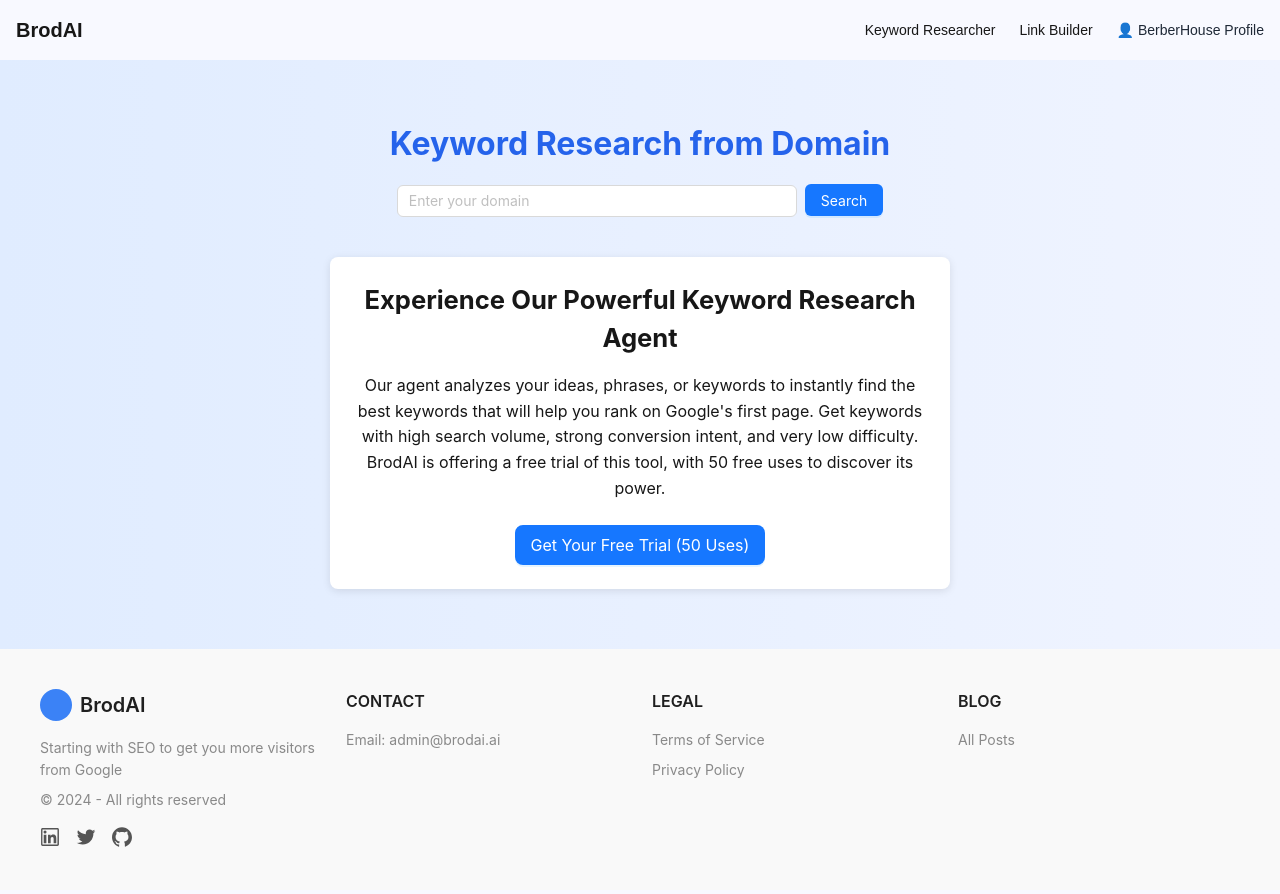
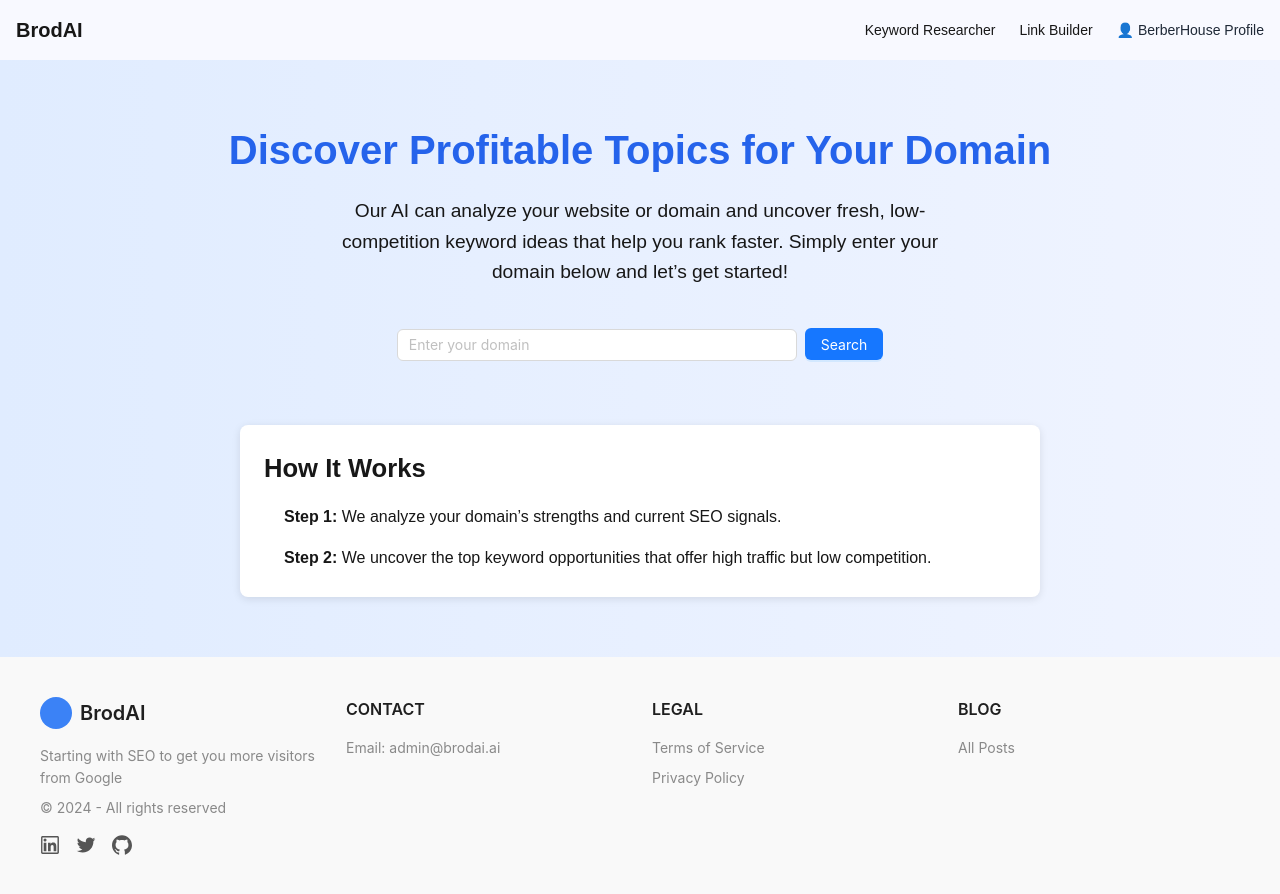
Before and after one commit to aavianna258/BrodAI, a Next.js app in the folder src/frontend/: page /keyword-research in a window 1280 px wide. Shown: the top 894 px of the page. Built offline with nearby package versions, Linux system fonts and the light colour scheme.

Commit message:
improved kwd research page

```diff
--- a/src/frontend/app/demo-agent/page.tsx
+++ b/src/frontend/app/demo-agent/page.tsx
@@ -117,7 +117,7 @@
             }}
           >
             <TopicsDisplay domain={domain} topics={fakeTopics} />
-            <ArticlesCarousel articles={fakeArticles} />
+            {/* <ArticlesCarousel articles={fakeArticles} /> */}
             <CTASection domain={domain} />
           </motion.div>
         )}
--- a/src/frontend/app/keyword-research/page.tsx
+++ b/src/frontend/app/keyword-research/page.tsx
@@ -1,18 +1,13 @@
 // app/keyword-research/page.tsx or pages/keyword-research.tsx
-'use client'; // for Next.js 13 with App Router
-
 'use client';
 
-import { useTypewriter, Cursor } from 'react-simple-typewriter';
-
 import React, { useState } from 'react';
+import { useRouter } from 'next/navigation';
 import { Row, Col, Input, Button, Spin, message, Table } from 'antd';
 import { motion } from 'framer-motion';
 import { LoadingOutlined } from '@ant-design/icons';
-import { fetchKeywords, fetchDomain, IBrodAIKeyword } from '@/components/keyword-research/KeywordResearchService';
-import { useRouter } from 'next/navigation';
 
-
+import { fetchKeywords, IBrodAIKeyword } from '@/components/keyword-research/KeywordResearchService';
 
 export default function KeywordResearchPage() {
   const [mainKeyword, setMainKeyword] = useState('');
@@ -20,30 +15,28 @@
   const [loading, setLoading] = useState(false);
   const [keywords, setKeywords] = useState<IBrodAIKeyword[]>([]);
 
+  const router = useRouter();
   const spinnerIcon = <LoadingOutlined style={{ fontSize: 28 }} spin />;
 
-
-  const handleSearch = async () => {
+  async function handleSearch() {
     if (!mainKeyword.trim()) {
       message.warning('Please enter a valid domain.');
       return;
     }
     setLoading(true);
     setKeywords([]);
+
     try {
       const data = await fetchKeywords(mainKeyword);
       setKeywords(data);
     } catch (error: any) {
-      message.error(error.message || 'Error fetching domain');
+      message.error(error.message || 'Error fetching keywords');
     } finally {
       setLoading(false);
     }
-  };
-
-  const router = useRouter();
+  }
 
   function handleWriteArticle(keyword: string) {
-    // On peut pousser vers /create-article en passant la query `keyword`
     router.push(`/create-article?keyword=${encodeURIComponent(keyword)}`);
   }
 
@@ -57,16 +50,10 @@
       title: 'Actions',
       key: 'actions',
       render: (text: any, record: IBrodAIKeyword) => (
-        // Exemple avec Link :
-        // <Link href={`/create-article?keyword=${encodeURIComponent(record.keyword)}`}>
-        //   <Button type="primary">Write an article</Button>
-        // </Link>
-
-        // OU exemple avec un handleWriteArticle :
         <Button type="primary" onClick={() => handleWriteArticle(record.keyword)}>
           Write an article
         </Button>
-      )
+      ),
     },
   ];
 
@@ -75,27 +62,35 @@
       style={{
         padding: '60px 20px',
         textAlign: 'center',
-        minHeight: '70vh', // Reduced to avoid a very tall layout initially
+        minHeight: '70vh',
         background: 'linear-gradient(90deg, #e0ecff 0%, #f0f4ff 100%)',
       }}
     >
-      <Row justify="center">
-        <Col xs={24} sm={20} md={14} lg={12}>
-          <motion.h2
+      {/* 1) Title + Intro (from demo_agent’s “HeroSection”-like content) */}
+      <motion.div
         initial={{ opacity: 0, y: -15 }}
         animate={{ opacity: 1, y: 0 }}
         transition={{ duration: 0.6 }}
-            style={{
-              fontSize: '2rem',
-              color: '#2563EB',
-              marginBottom: '16px',
-              fontWeight: 'bold',
-            }}
+        style={{ marginBottom: '40px' }}
       >
-            Keyword Research from Domain
-          </motion.h2>
+        <h1 style={{ fontSize: '2.5rem', color: '#2563EB', fontWeight: 'bold', marginBottom: '16px' }}>
+          Discover Profitable Topics for Your Domain
+        </h1>
+        <p style={{ fontSize: '1.2rem', lineHeight: 1.6, maxWidth: 600, margin: '0 auto' }}>
+          Our AI can analyze your website or domain and uncover fresh, low-competition keyword ideas
+          that help you rank faster. Simply enter your domain below and let’s get started!
+        </p>
+      </motion.div>
 
-          <div style={{ marginBottom: 24 }}>
+      {/* 2) Existing Input + Table Section */}
+      <Row justify="center">
+        <Col xs={24} sm={20} md={14} lg={12}>
+          <motion.div
+            initial={{ opacity: 0, y: -10 }}
+            animate={{ opacity: 1, y: 0 }}
+            transition={{ duration: 0.6 }}
+            style={{ marginBottom: 24 }}
+          >
             <Input
               placeholder="Enter your domain"
               value={mainKeyword}
@@ -105,8 +100,9 @@
             <Button type="primary" onClick={handleSearch}>
               Search
             </Button>
-          </div>
+          </motion.div>
 
+          {/* Loading Spinner */}
           {loading && (
             <motion.div
               initial={{ rotate: 0 }}
@@ -123,6 +119,7 @@
             </motion.div>
           )}
 
+          {/* Keyword Results Table */}
           {!loading && keywords.length > 0 && (
             <motion.div
               initial={{ opacity: 0, y: 10 }}
@@ -136,7 +133,7 @@
               }}
             >
               <h3 style={{ textAlign: 'center', fontWeight: 600, marginBottom: 16 }}>
-                Top Keywords Related to "{mainKeyword}"
+                Top Keywords Related to &quot;{mainKeyword}&quot;
               </h3>
               <Table
                 columns={columns}
@@ -145,36 +142,39 @@
               />
             </motion.div>
           )}
+        </Col>
+      </Row>
 
-          {/* Additional section: highlights the power of the Keyword Research Agent & free trial */}
+      {/* 3) How It Works (2-step version) — placed AFTER the table/columns */}
       <motion.div
         initial={{ opacity: 0, y: 10 }}
         animate={{ opacity: 1, y: 0 }}
         transition={{ duration: 0.8 }}
         style={{
-              marginTop: 40,
+          margin: '40px auto 0 auto',
           padding: '24px',
+          maxWidth: '800px',
           backgroundColor: '#fff',
           borderRadius: 8,
           boxShadow: '0 2px 8px rgba(0,0,0,0.1)',
+          textAlign: 'left',
         }}
       >
         <h2 style={{ fontSize: '1.6rem', fontWeight: 'bold', marginBottom: 16 }}>
-              Experience Our Powerful Keyword Research Agent
+          How It Works
         </h2>
-            <p style={{ fontSize: '1rem', lineHeight: 1.6, marginBottom: 24 }}>
-              Our agent analyzes your ideas, phrases, or keywords to instantly find the best
-              keywords that will help you rank on Google's first page. Get keywords with high
-              search volume, strong conversion intent, and very low difficulty.
-              <br />
-              BrodAI is offering a free trial of this tool, with 50 free uses to discover its power.
-            </p>
-            <Button type="primary" size="large">
-              Get Your Free Trial (50 Uses)
-            </Button>
+        <ol style={{ lineHeight: 1.8, paddingLeft: '20px' }}>
+          <li style={{ marginBottom: '12px' }}>
+            <strong>Step 1:</strong> We analyze your domain’s strengths and current SEO signals.
+          </li>
+          <li>
+            <strong>Step 2:</strong> We uncover the top keyword opportunities that offer high traffic
+            but low competition.
+          </li>
+        </ol>
       </motion.div>
-        </Col>
-      </Row>
+
+      {/* 4) Removed "Experience Our Powerful Keyword Research Agent" section entirely */}
     </div>
   );
 }
```
Lines whose indentation alone changed are shown as unchanged.
